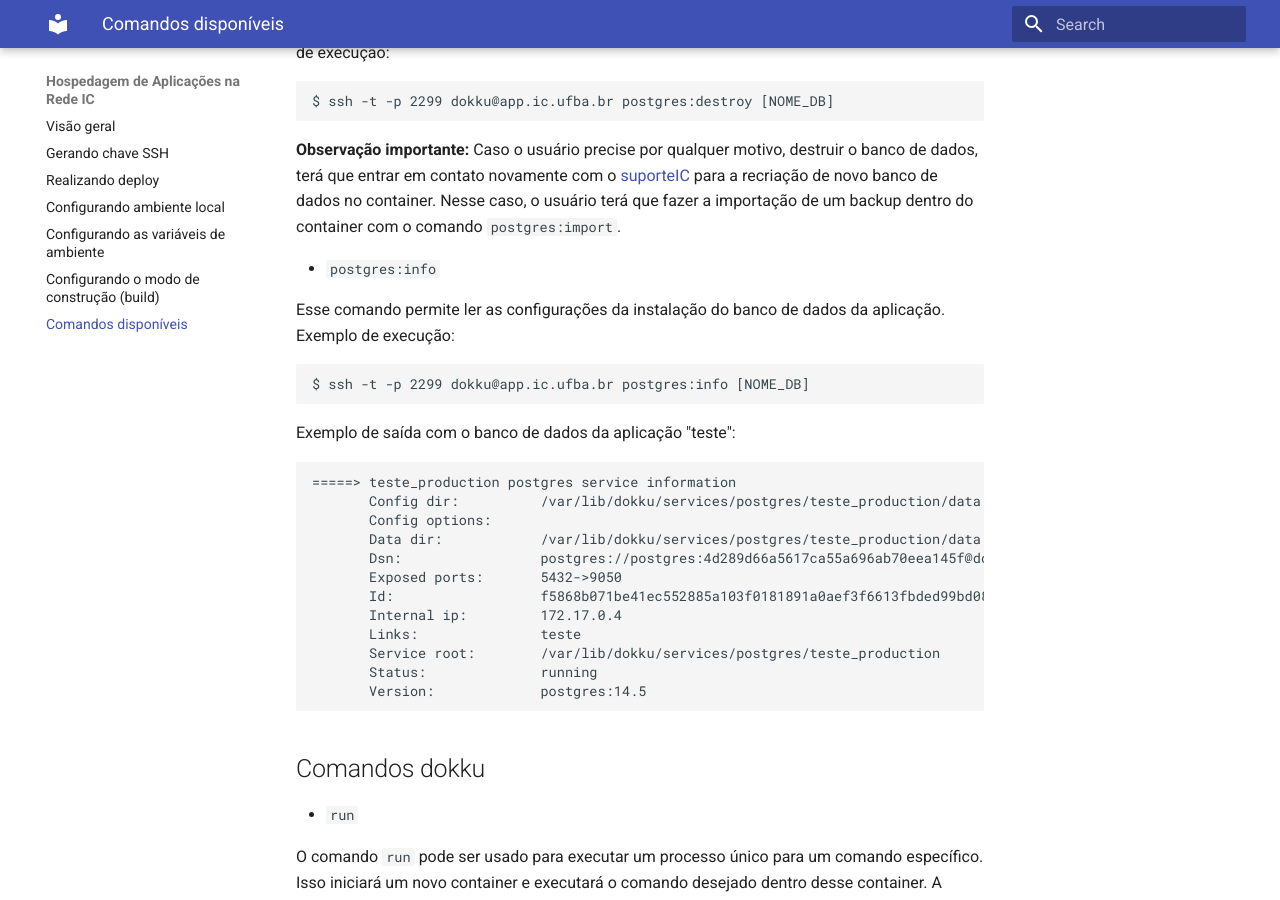
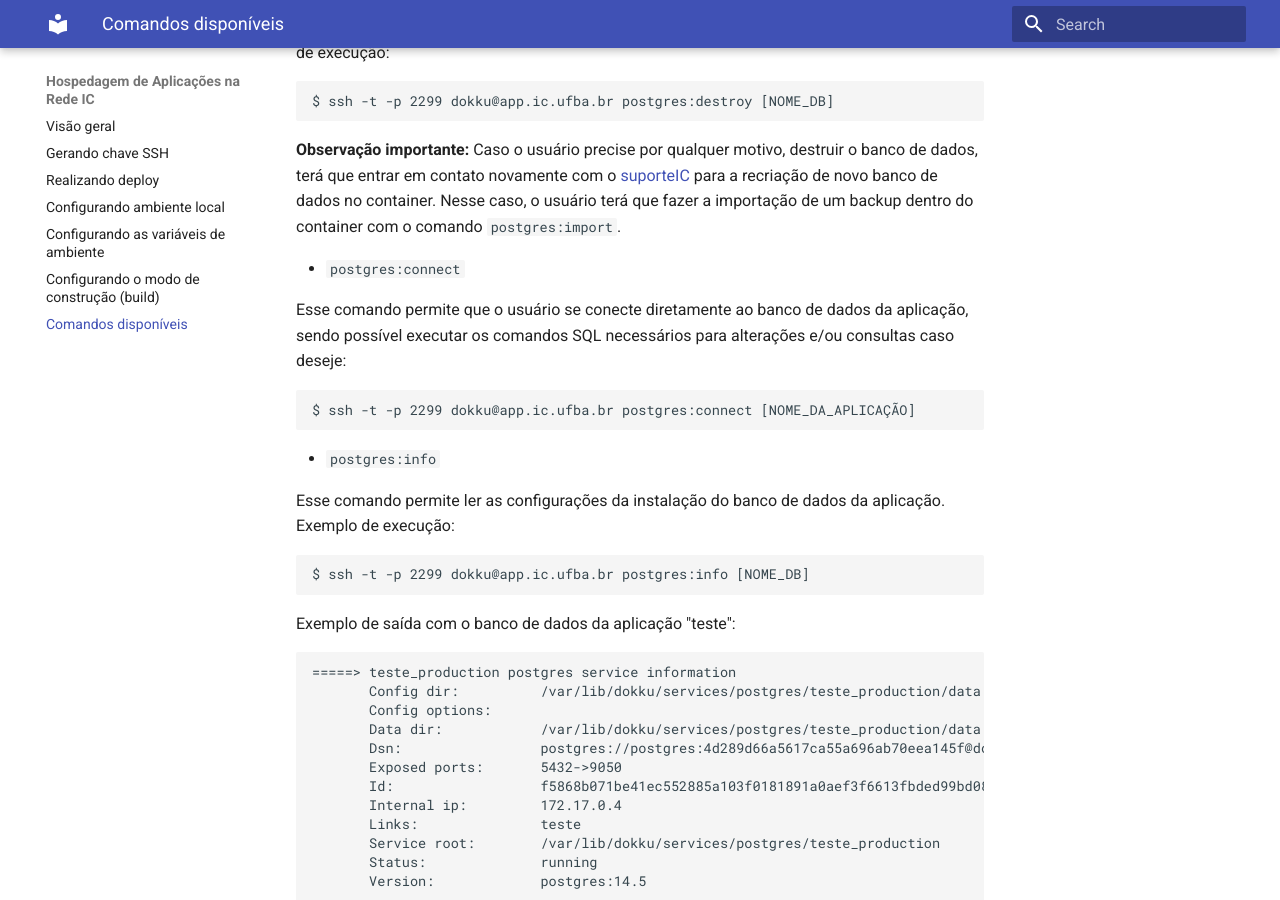
Before and after one commit to graco-ufba/app, an MkDocs documentation site: the page built from docs/comandos-permitidos.md, in a window 1280 px wide and 900 px high, scrolled down 1431 px. Built offline with MkDocs 1.6.1 and Material for MkDocs 9.7.7, drawn with Linux system fonts in a browser that asks for light colours.

Commit message:
Update comandos-permitidos.md
Adicionando o comando "postgres:connect"

````diff
--- a/docs/comandos-permitidos.md
+++ b/docs/comandos-permitidos.md
@@ -55,6 +55,14 @@ Esse comando desvincula o banco de dados da aplicação do usuário e apaga o ba
 $ ssh -t -p 2299 dokku@app.ic.ufba.br postgres:destroy [NOME_DB]
 ```
 **Observação importante:** Caso o usuário precise por qualquer motivo, destruir o banco de dados, terá que entrar em contato novamente com o [suporteIC](https://suporteic.ufba.br) para a recriação de novo banco de dados no container. Nesse caso, o usuário terá que fazer a importação de um backup dentro do container com o comando `postgres:import`.
+
+- `postgres:connect`
+
+Esse comando permite que o usuário se conecte diretamente ao banco de dados da aplicação, sendo possível executar os comandos SQL necessários para alterações e/ou consultas caso deseje:
+
+```
+$ ssh -t -p 2299 dokku@app.ic.ufba.br postgres:connect [NOME_DA_APLICAÇÃO]
+```
 
 - `postgres:info`
 
````
